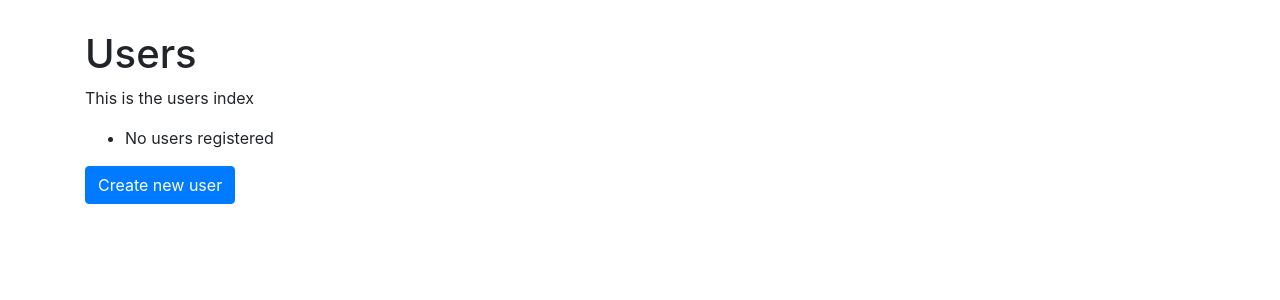
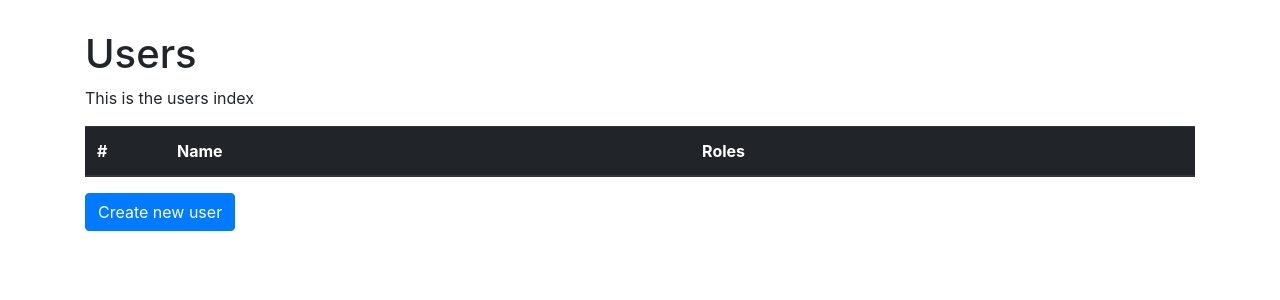
Before and after one commit to alantelles/flask-highway-base-app, a Flask app: page /user_management/users/ in a window 1280 px wide. Shown: the part 56-356 px from the top of the page. Run offline with Flask 2, Linux system fonts and the light colour scheme; lists and menus that the app fills with data are empty; some libraries are stand-ins or nearby versions.

Commit message:
checkpoint

```diff
--- a/app/blueprints/user_management/models/role.py
+++ b/app/blueprints/user_management/models/role.py
@@ -5,3 +5,6 @@ class Role(db.Model):
     id = db.Column(db.Integer, primary_key=True)
     name = db.Column(db.String(255), default='normal')
     users = db.relationship('User', secondary=user_roles, backref=db.backref('User'))
+
+    def __repr__(self):
+        return self.name
--- a/app/blueprints/user_management/templates/user_management/users/index.html
+++ b/app/blueprints/user_management/templates/user_management/users/index.html
@@ -2,13 +2,25 @@
 {% block content %}
 <h1>Users</h1>
 <p>This is the users index</p>
-<ul>
-{% for user in users %}
-    <li><a href="{{ url_for('user_management.users.show', id=user.id) }}">{{ user.name }}</a></li>
-{% else %}
-    <li>No users registered</li>
-{% endfor %}
-</ul>
+
+<table class="table">
+    <thead class="thead-dark">
+    <tr>
+        <th scope="col" class="id_show">#</th>
+        <th scope="col">Name</th>
+        <th scope="col">Roles</th>
+    </tr>
+    </thead>
+    <tbody>
+    {% for user in users %}
+    <tr>
+        <th scope="row">{{ user.id }}</th>
+        <td><a href="{{ url_for('user_management.users.show', id=user.id)}}">{{ user.name }}</a></td>
+        <td>{{ user.roles }}</td>
+    </tr>
+    {% endfor %}
+    </tbody>
+</table>
 
 <a href="{{ url_for('user_management.users.new') }}"><button class="btn btn-primary">Create new user</button></a>
 {% endblock %}
```
